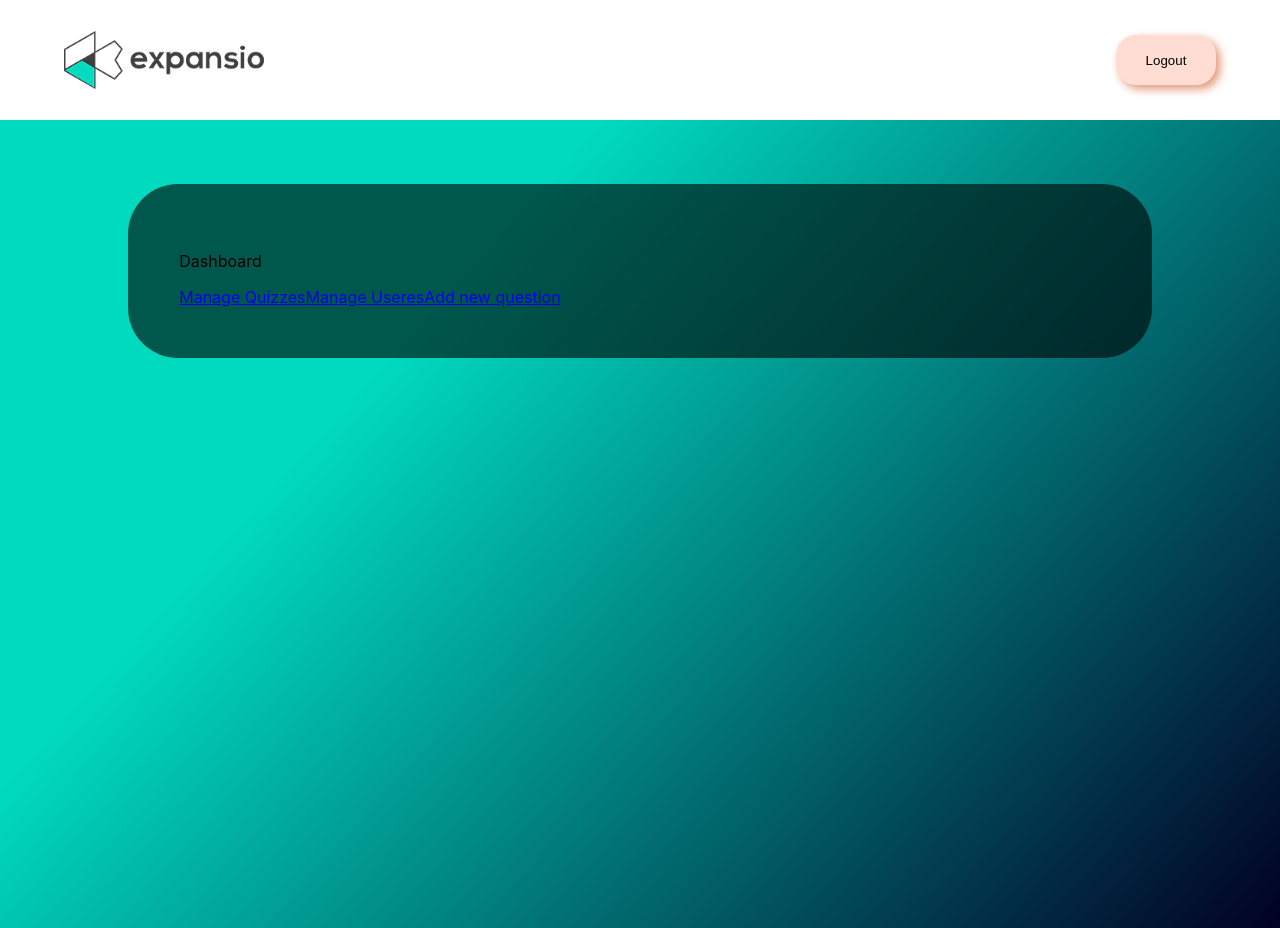
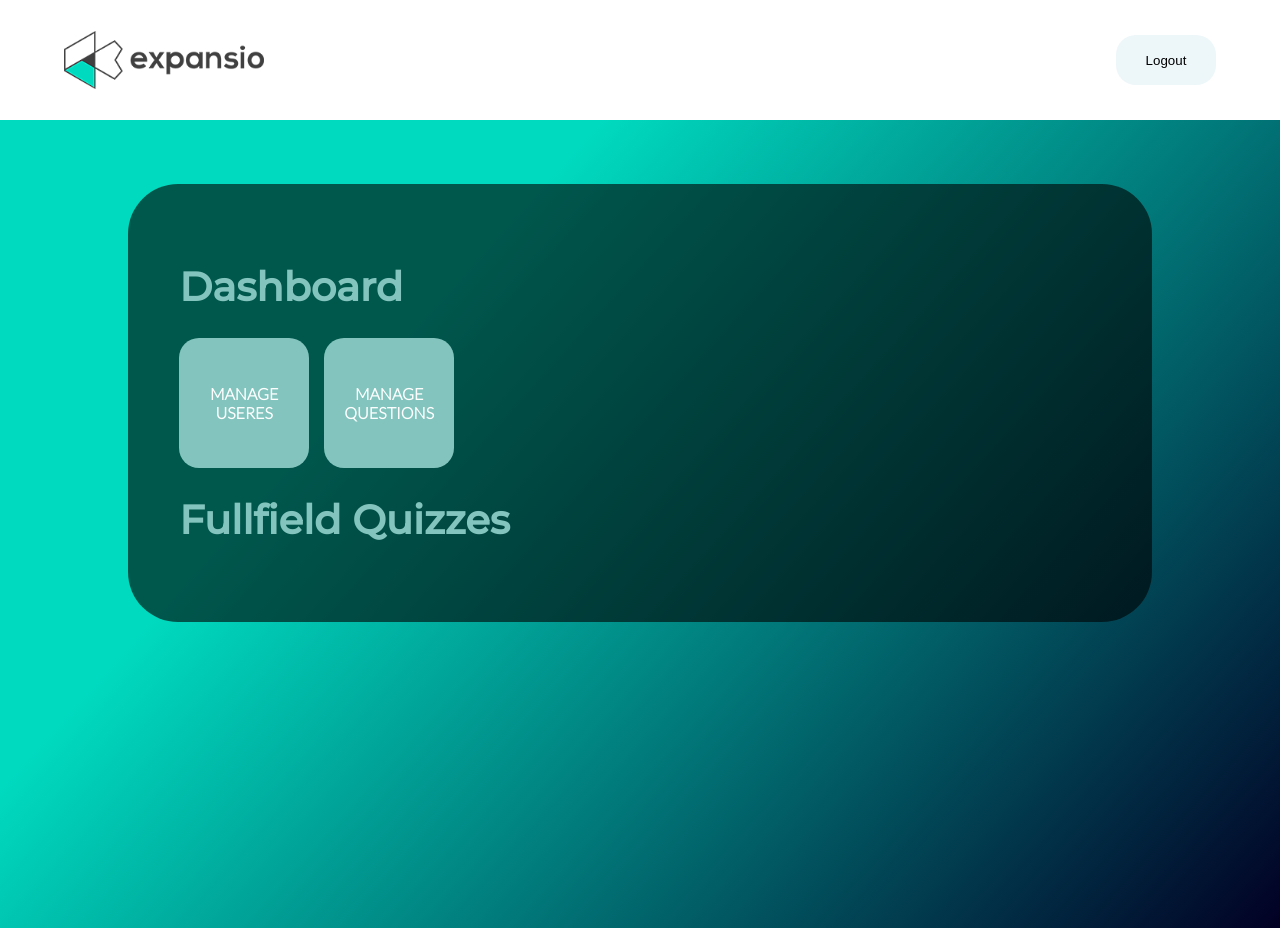
Before and after one commit to wojciechnowaczyk/quizz_app, a React (Create React App) app in the folder quiz_app/: page /dashboard in a window 1280 px wide. Built offline with nearby package versions, Linux system fonts and the light colour scheme.

Commit message:
Dashboard layout was implemented

```diff
--- a/quiz_app/src/components/button.js
+++ b/quiz_app/src/components/button.js
@@ -2,10 +2,11 @@ import React from 'react';
 import styled from 'styled-components';
 import palette from '../theme/colors';
 
-const Button = ({title, onPress}) => {
+const Button = ({title, onPress, children}) => {
     return(
         <StyledButton onClick={onPress}>
             {title}
+            {children}
         </StyledButton>
     )
 }
@@ -19,10 +20,7 @@ const StyledButton = styled.button`
     border: none;
     border-radius: 20px;
     cursor: pointer;
-    background-color: ${palette.pippin};
-    -webkit-box-shadow: 4px 4px 10px 0px rgba(226, 149, 120, 1);
-    -moz-box-shadow: 4px 4px 10px 0px rgba(226, 149, 120, 1);
-    box-shadow: 4px 4px 10px 0px rgba(226, 149, 120, 1);
+    background-color: ${palette.aliceBlue};
 `
 
 export default Button;
--- /dev/null
+++ b/quiz_app/src/components/dashboardTitle.js
@@ -0,0 +1,17 @@
+import React from 'react';
+import styled from 'styled-components';
+import palette from '../theme/colors';
+
+const DashboardTitle = ({title}) => {
+    return(
+        <Title>{title}</Title>
+    )
+}
+
+const Title = styled.h1`
+    font-family: 'Montserrat', sans-serif;
+    font-size: 40px;
+    color: ${palette.cyan}
+`
+
+export default DashboardTitle;
--- a/quiz_app/src/screens/dashboard.js
+++ b/quiz_app/src/screens/dashboard.js
@@ -1,16 +1,51 @@
 import React from 'react';
 import { Link } from 'react-router-dom';
 import DashboardLayout from '../components/dashboardLayout';
+import DashboardTitle from '../components/dashboardTitle';
+import styled from 'styled-components';
+import palette from '../theme/colors';
 
 const Dashboard = () =>{
     return(
         <DashboardLayout>
-            <p>Dashboard</p>
-            <Link to="./quizzes">Manage Quizzes</Link>
-            <Link to="./users">Manage Useres</Link>
-            <Link to="./add-new-question">Add new question</Link>
+            <DashboardTitle title="Dashboard" />
+            <ButtonsRow>
+                <Tile>
+                    <Link style={StyledLink} to="./users">Manage useres</Link>
+                </Tile>
+                <Tile>
+                    <Link style={StyledLink} to="./add-new-question">Manage questions</Link>
+                </Tile>
+            </ButtonsRow>
+            <DashboardTitle title="Fullfield Quizzes" />
         </DashboardLayout>
     )
 }
 
+const Tile = styled.div`
+    width: 130px;
+    height: 130px;
+    border-radius: 20px;
+    background-color: ${palette.cyan};
+    display: flex;
+    align-items: center;
+    justify-content: center;
+    padding: 20px;
+    margin-right: 15px;
+    box-sizing: border-box
+`
+
+const StyledLink = {
+    "text-decoration":"none",
+    "text-align":"center",
+    "font-family": "'Lato', sans-serif",
+    "font-weight": "bold",
+    "color":`${palette.white}`,
+    "text-transform": "uppercase"
+}
+
+const ButtonsRow = styled.div`
+    display: flex;
+    flex-direction: row;
+`
 export default Dashboard;
```
